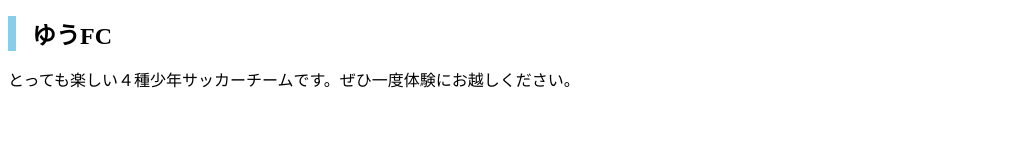
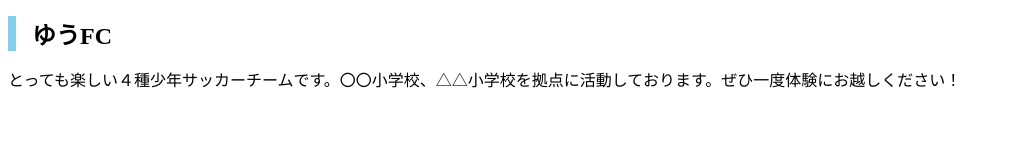
Before and after one commit to tachu2023/myfc, a plain HTML site: page index.html in a window 1280 px wide. Shown: the whole page, without its empty margins (0-1010 px from the left). Drawn offline with Linux system fonts and the light colour scheme.

Commit message:
Add files via upload

```diff
--- a/index.html
+++ b/index.html
@@ -8,7 +8,7 @@
 <body>
   <h1>ゆうFC</h1>
   <p>
-    とっても楽しい４種少年サッカーチームです。ぜひ一度体験にお越しください。
+    とっても楽しい４種少年サッカーチームです。〇〇小学校、△△小学校を拠点に活動しております。ぜひ一度体験にお越しください！
   </p>
 </body>
 </html>
```
